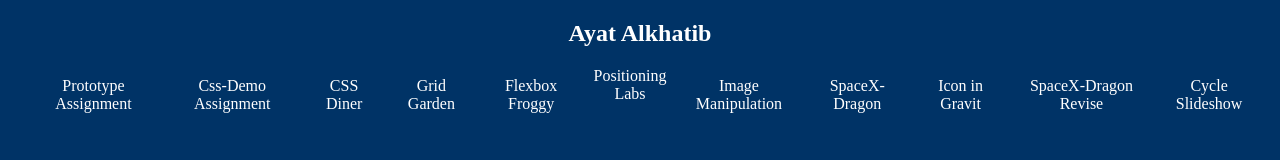
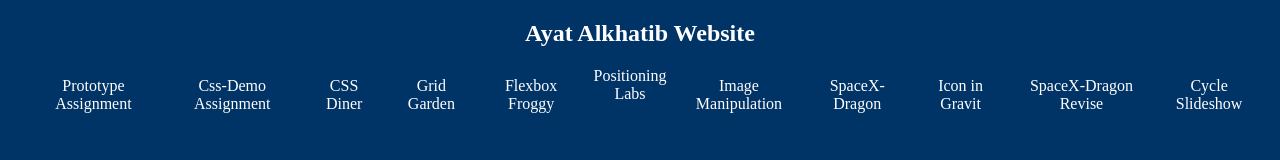
Before and after one commit to AyatAlkhatib/IFSC1310, a plain HTML site: page index.html in a window 1280 px wide. Shown: the top 160 px of the page. Drawn offline with Linux system fonts and the light colour scheme.

Commit message:
changed h1

```diff
--- a/index.html
+++ b/index.html
@@ -9,7 +9,7 @@
 </head>
 <body>
   <section id="wrap">
-    <h1>Ayat Alkhatib</h1>
+    <h1>Ayat Alkhatib Website</h1>
     <nav>
       <ul>
         <li><a href="./prototype/assets/index.html">Prototype Assignment</a></li>
```
